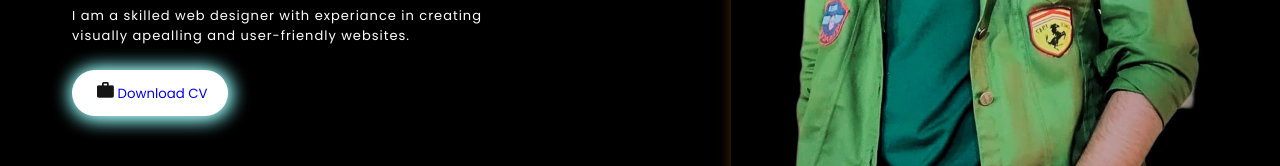
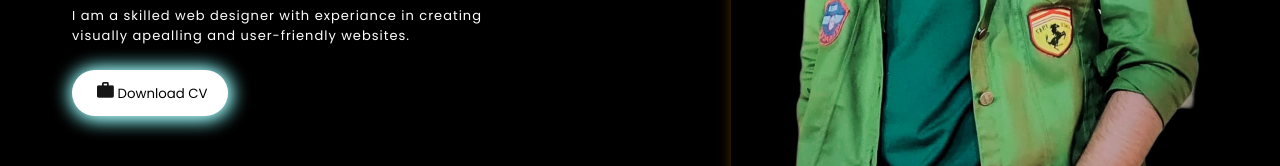
Before and after one commit to suraj2025/React-PortFolio-App, a React (Create React App) app: page / in a window 1280 px wide. Shown: the part 504-670 px from the top of the page. Built offline with nearby package versions, Linux system fonts and the light colour scheme.

Commit message:
Update intro.js

```diff
--- a/src/components/Intro/intro.js
+++ b/src/components/Intro/intro.js
@@ -11,7 +11,7 @@ const intro = () => {
             <span className='hello'>Hello</span>
             <span className='introText'>I'm <span className='introName'>Suraj Kumar</span><br/>Web Designer</span>
             <p className='introPara'>I am a skilled web designer with experiance in creating <br/> visually apealling and user-friendly websites.</p>
-            <Link><button className='btn'><img src={hire} alt="Logo" className='btnImg'/><a href={cvFile} download="your_cv_file.pdf">Download CV</a></button> </Link>
+            <Link to="/assets/your_cv_file.pdf" target="_blank" download><button className='btn'><img src={hire} alt="Logo" className='btnImg'/>Download CV</button> </Link>
             </div>
             <img src={bg} alt="" className='bg'/>
 
```
